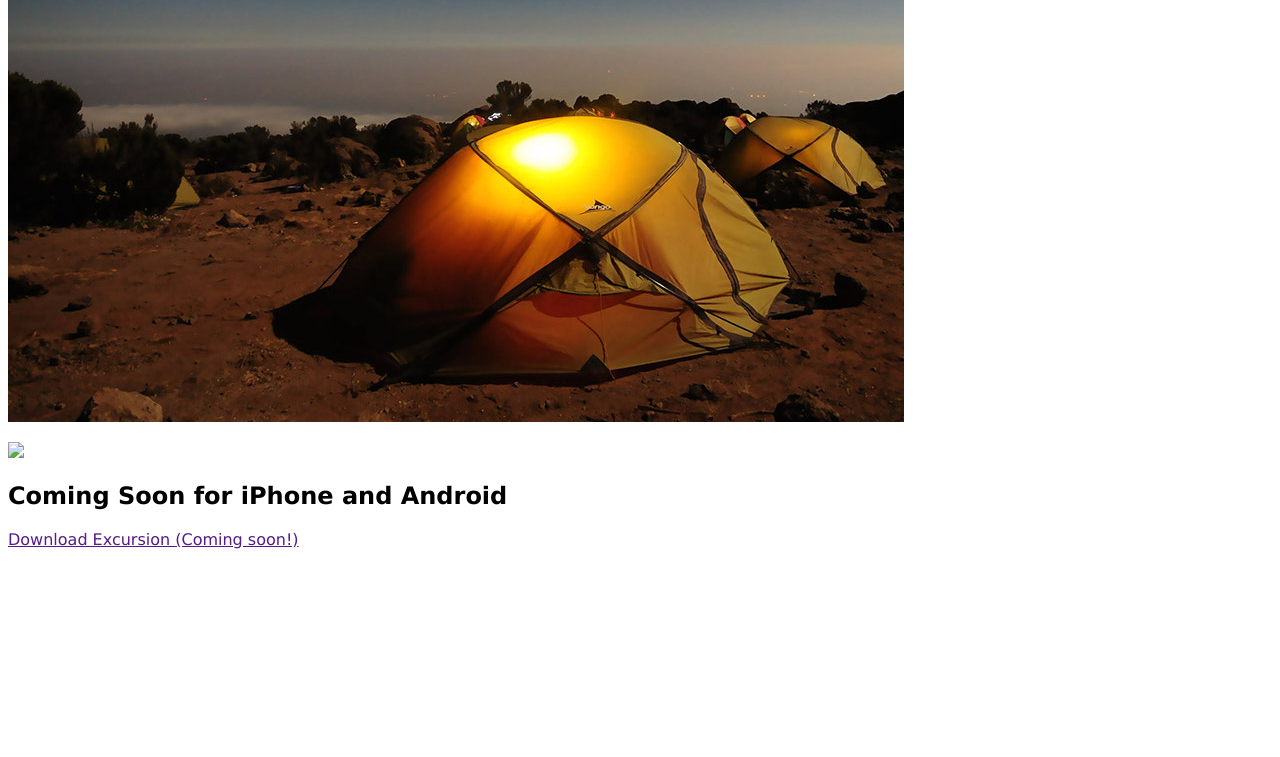
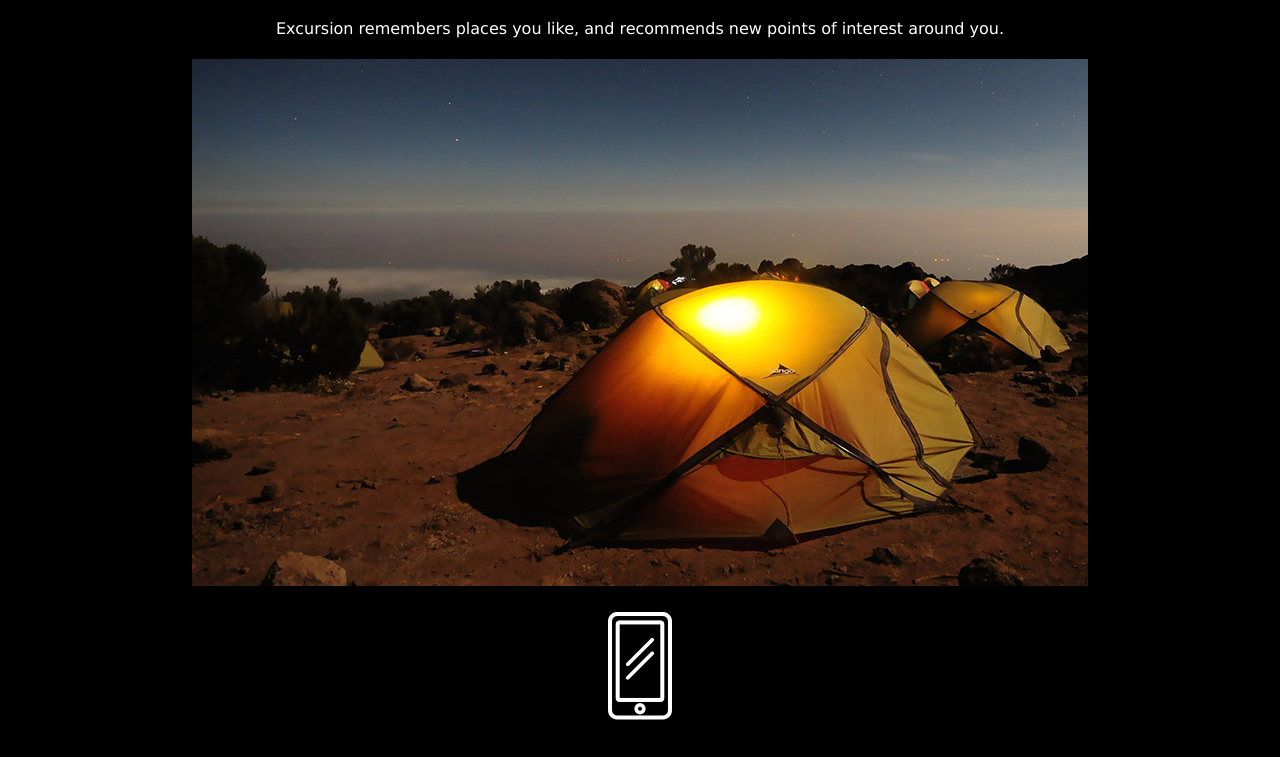
Before and after one commit to kitty-kath/excursion, a plain HTML site: page index.html in a window 1280 px wide. Shown: the part 478-1235 px from the top of the page. Before the commit the page ends 1035 px from the top, so only its background shows below. Drawn offline with Linux system fonts and the light colour scheme.

Commit message:
Latest changes

```diff
--- a/index.html
+++ b/index.html
@@ -1,9 +1,14 @@
 <!DOCTYPE html>
 <html>
-  <head>
+<head>
     <title>Excursion</title>
-    <link rel="stylesheet" href="resources/style.css">
+    <link rel="stylesheet" href="resources/css/style.css">
   </head>
+  <style>
+  body {
+    background-color: black;
+  }
+  </style>
   <body>
     <h1>
       Discover hidden places in the world around you
@@ -20,7 +25,7 @@
           <img src="resources/images/camp.jpg" />
         </p>
         <p>
-          <img src="resources/images/phone.jpg" />
+          <img src="resources/images/phone.png" />
         </p>
       <h2>
         Coming Soon for iPhone and Android
--- /dev/null
+++ b/resources/css/style.css
@@ -0,0 +1,28 @@
+body {
+    font-family: Verdana, sans-serif;
+    text-align: center;
+    background-color: black;
+    color: white;
+}
+
+a {
+    color: Aquamarine;
+    font-size: 16px;
+}
+
+h1 {
+    font-size: 50px;
+}
+
+h2 {
+    font-size: 42px;
+}
+
+p {
+    color: Gray;
+    font-size: 21px;
+}
+
+.footer {
+    text-align: right;
+}
--- a/resources/style.css
+++ /dev/null
@@ -1,4 +0,0 @@
-
-html {
-      font-family: Verdana, sans-serif;
-    }
```
Also changed, not shown: resources/excursion.png (added), resources/excursion_redline.png (added), 2 other files.
